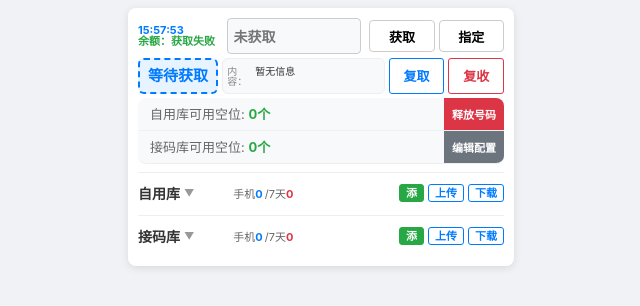
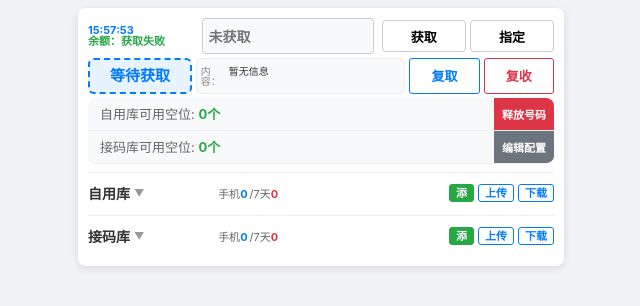
Before and after one commit to china-xxoo/chinaxxoo, a plain HTML site: page index.html in a window 1280 px wide. Shown: the whole page, without its empty margins (319-959 px from the left). Drawn offline with Linux system fonts and the light colour scheme; no server answers.

Commit message:
Update index.html

```diff
--- a/index.html
+++ b/index.html
@@ -11,7 +11,7 @@
 <title>木木接码 - 号码库完整版</title>
 <style>
   * { margin: 0; padding: 0; box-sizing: border-box; font-family: -apple-system, BlinkMacSystemFont, "Segoe UI", Roboto, "Helvetica Neue", Arial, sans-serif; }
-  body { background: #f0f2f5; padding: 8px 32px; max-width: 450px; margin: 0 auto; color: #333; font-size: 14px; }
+  body { background: #f0f2f5; padding: 8px 32px; max-width: 550px; margin: 0 auto; color: #333; font-size: 14px; }
   .container { background: #fff; border-radius: 8px; padding: 10px; box-shadow: 0 2px 8px rgba(0,0,0,0.1); position: relative; z-index: 1; }
 
   .flex-row { display: flex; gap: 4px; margin-bottom: 4px; align-items: center; position: relative; z-index: 2; }
```
